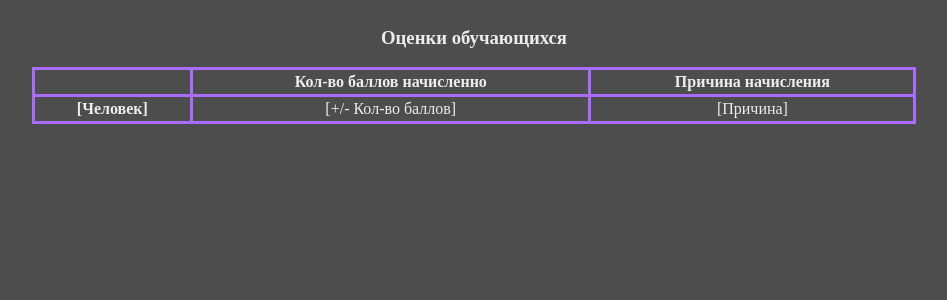
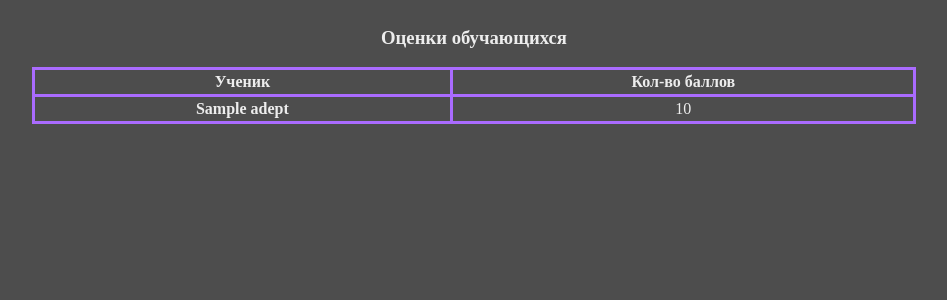
Before and after one commit to SufNani/motivation_needs_to_be_increased, a Flask app: template templates/Dmitry_Table.html in a window 1280 px wide. Shown: the top 300 px of the page, without its empty margins (166-1113 px from the left). Run offline with Flask 3, Linux system fonts and the light colour scheme; the template is opened without the code that fills it: most values are stand-ins (such as "Sample title", 1, 10 or a date in 2020).

Commit message:
Added SQL Database to Dmitry_Table.html

```diff
--- a/app.py
+++ b/app.py
@@ -1,4 +1,5 @@
 from flask import Flask, render_template
+import sqlite3
 
 app = Flask(__name__)
 
@@ -21,4 +22,18 @@ def index():
 def test():
     return "<h1>Это тестовая страница!!!</h1>"
 
+@app.route("/table")
+def table():
+    conn = sqlite3.connect('static/db/dmitry_table.db')
+    cur = conn.cursor()
+    context = {
+        "adepts": [
+            {
+                "name": cur.execute('SELECT name FROM adepts').fetchall()[0][i],
+                "points": cur.execute('SELECT points FROM adepts').fetchall()[0][i]
+                } for i in range(cur.execute('SELECT COUNT(*) FROM adepts').fetchall()[0][0])
+            ]
+        }
+    return render_template('Dmitry_Table.html', **context)
+
 app.run()
--- a/templates/Dmitry_Table.html
+++ b/templates/Dmitry_Table.html
@@ -4,6 +4,7 @@
 	<head>
 		<meta charset="UTF-8" />
 		<link rel="stylesheet" href="../static/css/Dmitry_Table.css" />
+		<title>RJA - Таблица успеваемости</title>
 	</head>
 	<body>
 		<div class="menu"></div>
@@ -12,16 +13,16 @@
 			<table class="scores" align="center">
 				<caption><h3>Оценки обучающихся</h3></caption>
 				<thead class="table-line">
-					<th></th>
-					<th>Кол-во баллов начисленно</th>
-					<th>Причина начисления</th>
+					<th>Ученик</th>
+					<th>Кол-во баллов</th>
 				</thead>
 				<tbody>
+					{% for adept in adepts %}
 					<tr class="table-line">
-						<td><b>[Человек]</b></td>
-						<td>[+/- Кол-во баллов]</td>
-						<td>[Причина]</td>
+						<td><b>{{ adept.name }}</b></td>
+						<td>{{ adept.points }}</td>
 					</tr>
+					{% endfor %}
 				</tbody>
 				<tr>
 
```
Also changed, not shown: static/db/dmitry_table.db (added).
